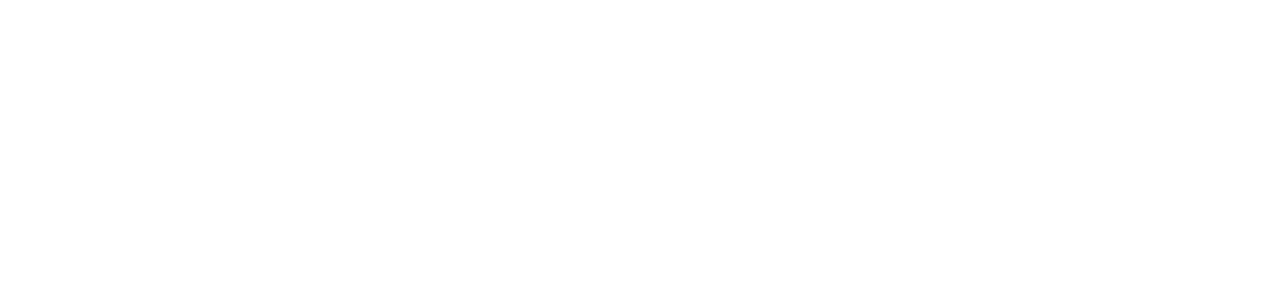
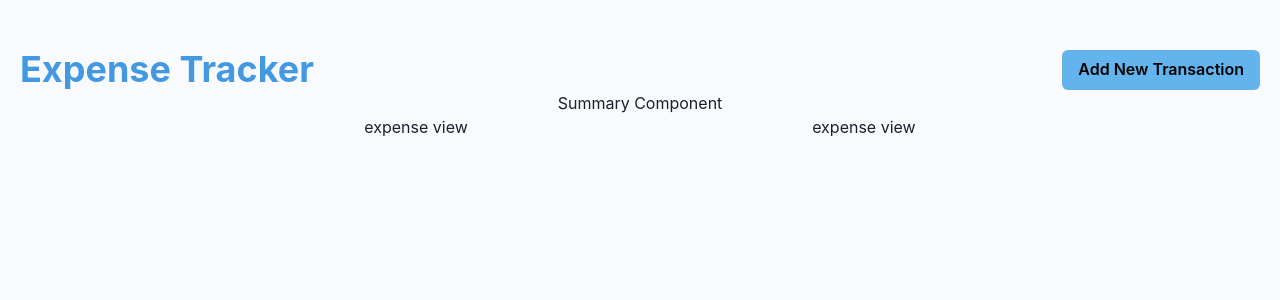
Before and after one commit to austenpturner/react-expense-tracker, a React (Vite) app: page / in a window 1280 px wide. Shown: the top 300 px of the page. Built offline with nearby package versions, Linux system fonts and the light colour scheme.

Commit message:
set up main, import summary & expense view

```diff
--- a/src/App.jsx
+++ b/src/App.jsx
@@ -1,5 +1,16 @@
+import { Container, Flex, Box } from "@chakra-ui/react";
+import Main from "./components/main";
+
 function App() {
-  return <></>;
+  return (
+    <Container bg={"#f8fafd"} maxW={"Container.3xl"} height={"100vh"} p={"0"}>
+      <Flex height={"full"}>
+        <Box height={"full"} flex={5} w={["20%", "30%", "20%", "50%", "60%"]}>
+          <Main />
+        </Box>
+      </Flex>
+    </Container>
+  );
 }
 
 export default App;
--- /dev/null
+++ b/src/components/expense-view/index.jsx
@@ -0,0 +1,3 @@
+export default function ExpenseView() {
+  return <div>expense view</div>;
+}
--- /dev/null
+++ b/src/components/main/index.jsx
@@ -0,0 +1,34 @@
+import { Button, Flex, Heading } from "@chakra-ui/react";
+import Summary from "../summary";
+import ExpenseView from "../expense-view";
+
+export default function Main() {
+  return (
+    <Flex textAlign={"center"} flexDirection={"column"} pr={"5"} pl={"5"}>
+      <Flex alignItems={"center"} justifyContent={"space-between"} mt={"12"}>
+        <Heading
+          color={"blue.400"}
+          display={["none", "block", "block", "block", "block"]}
+        >
+          Expense Tracker
+        </Heading>
+        <Flex alignItems={"center"}>
+          <Button bg={"blue.300"} color={"black"} ml={"4"}>
+            Add New Transaction
+          </Button>
+        </Flex>
+      </Flex>
+      <Summary />
+
+      <Flex
+        w={"full"}
+        alignItems={"flex-start"}
+        justifyContent={"space-evenly"}
+        flexDirection={["column", "column", "column", "row", "row"]}
+      >
+        <ExpenseView />
+        <ExpenseView />
+      </Flex>
+    </Flex>
+  );
+}
--- /dev/null
+++ b/src/components/summary/index.jsx
@@ -0,0 +1,3 @@
+export default function Summary() {
+  return <h1>Summary Component</h1>;
+}
```
